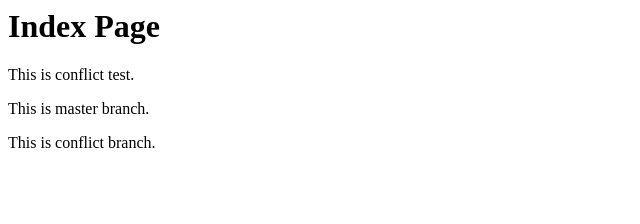
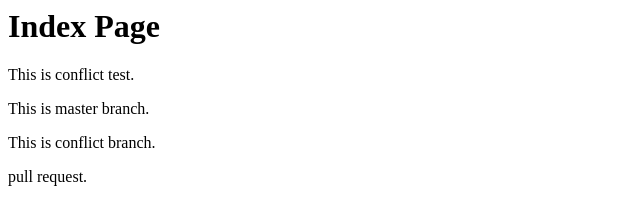
Before and after one commit to elmox0818/github-tutorial, a plain HTML site: page index.html in a window 1280 px wide. Shown: the full height of the page, 0-640 px from the left. Drawn offline with Linux system fonts and the light colour scheme.

Commit message:
pull request add

```diff
--- a/index.html
+++ b/index.html
@@ -2,3 +2,4 @@
 <p>This is conflict test.</p>
 <p>This is master branch.</p>
 <p>This is conflict branch.</p>
+<p>pull request.</p>
```
